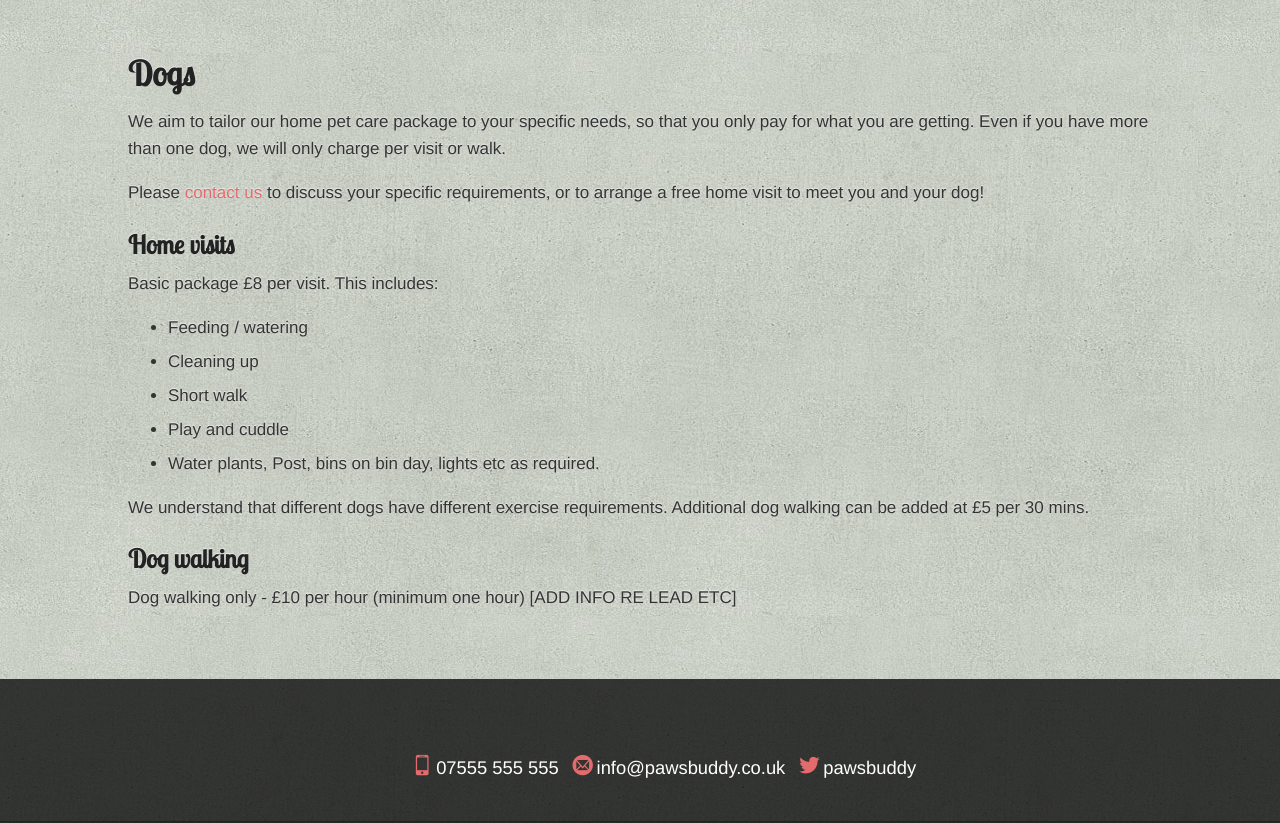
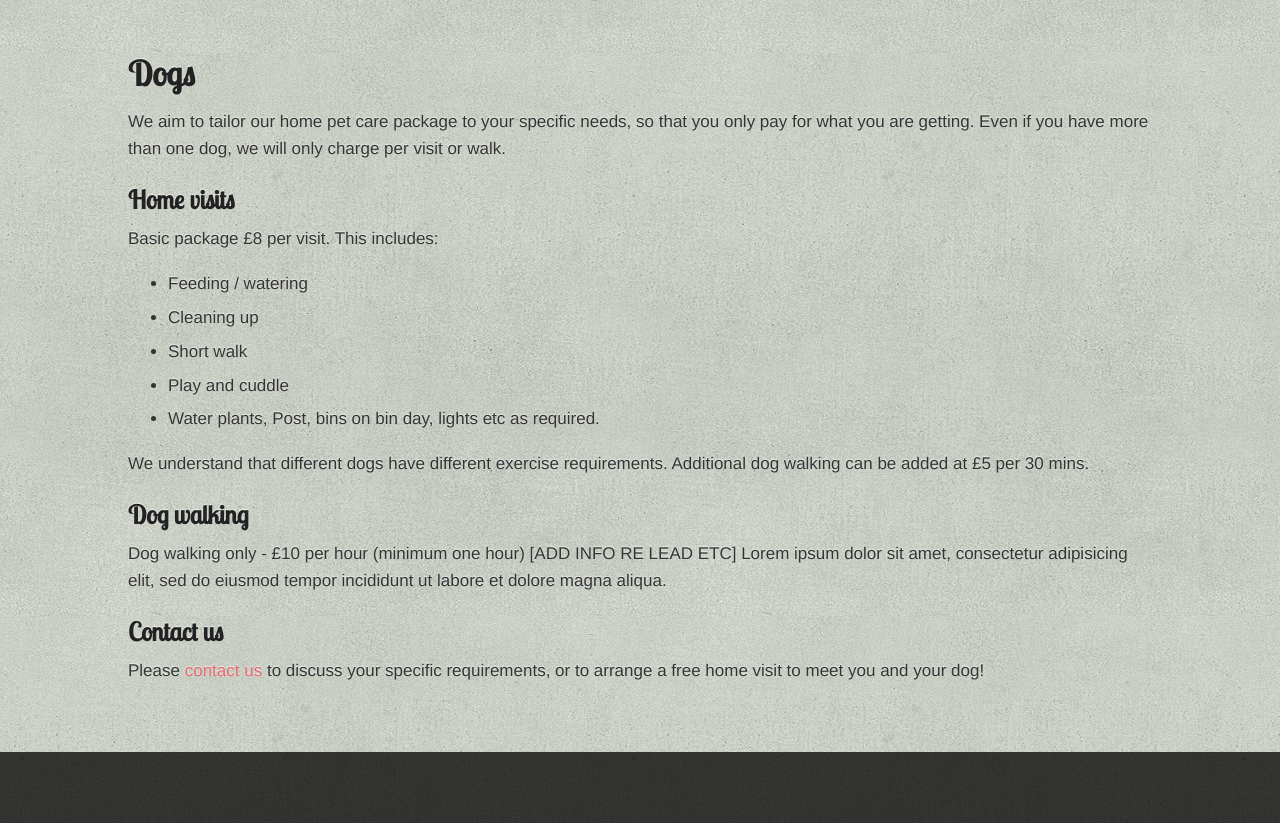
Before and after one commit to philhawksworth/pawsbuddy.co.uk, a Jekyll site: the page built from dog-services/index.html, in a window 1280 px wide and 900 px high, scrolled down 442 px, cut to the strip 77-900 px from the top of the window. Built offline with Jekyll 4.4.1, drawn with Linux system fonts in a browser that asks for light colours; Markdown is read by kramdown in place of the engine named in the settings.

Commit message:
cat pafe structure

```diff
--- a/dog-services/index.html
+++ b/dog-services/index.html
@@ -8,10 +8,6 @@
 <p>
 	We aim to tailor our home pet care package to your specific needs, so that you only pay for what you are getting. Even if you have more than one dog, we will only charge per visit or walk.
 </p>
-<p>
-	Please <a href="/contact">contact us</a> to discuss your specific requirements, or to arrange a free home visit to meet you and your dog!
-</p>
-
 
 <h2>Home visits</h2>
 <p>
@@ -30,7 +26,14 @@
 
 
 <h2>Dog walking</h2>
-<p>Dog walking only - £10 per hour (minimum one hour) [ADD INFO RE LEAD ETC]</p>
+<p>Dog walking only - £10 per hour (minimum one hour) [ADD INFO RE LEAD ETC] Lorem ipsum dolor sit amet, consectetur adipisicing elit, sed do eiusmod tempor incididunt ut labore et dolore magna aliqua. </p>
+
+
+<h2>Contact us</h2>
+<p>
+	Please <a href="/contact">contact us</a> to discuss your specific requirements, or to arrange a free home visit to meet you and your dog!
+</p>
+
 
 
 
```
Also changed, not shown: cat-services/index.html (+7 -5 lines).
